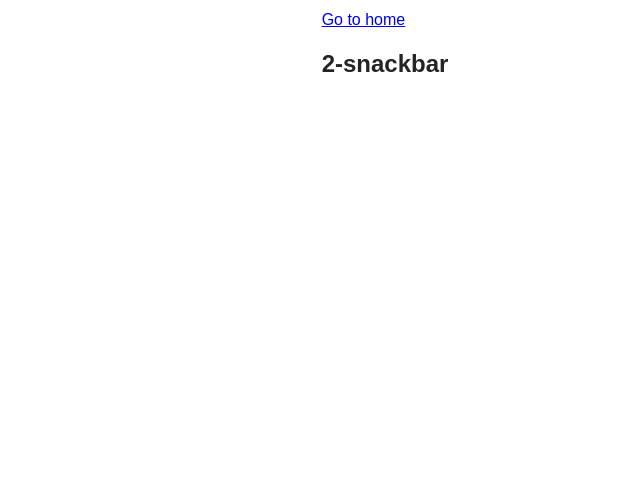
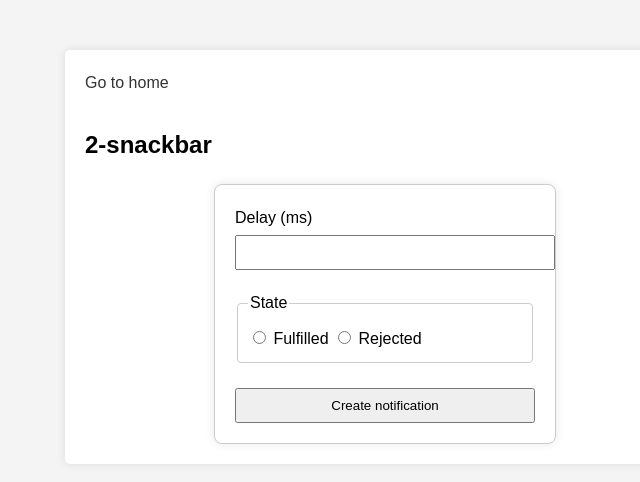
Before and after one commit to Viktor2024S/goit-js-hw-10, a website built with Vite: page src/2-snackbar.html in a window 1280 px wide. Shown: the whole page, without its empty margins (255-895 px from the left). Built offline with nearby package versions, Linux system fonts and the light colour scheme; a script that the page names is missing.

Commit message:
task-2 done

```diff
--- a/src/2-snackbar.html
+++ b/src/2-snackbar.html
@@ -4,14 +4,39 @@
     <meta charset="UTF-8" />
     <meta http-equiv="X-UA-Compatible" content="IE=edge" />
     <meta name="viewport" content="width=device-width, initial-scale=1.0" />
-    <link rel="stylesheet" href="./css/styles.css" />
+    <link rel="stylesheet" href="./css/styles-bar.css" />
+    <link
+      rel="stylesheet"
+      href="https://cdn.jsdelivr.net/npm/izitoast/dist/css/iziToast.min.css"
+    />
     <title>2-snackbar</title>
   </head>
   <body>
     <section>
       <a href="./index.html">Go to home</a>
       <h1>2-snackbar</h1>
+      <form class="form" id="promiseForm">
+        <label>
+          Delay (ms)
+          <input type="number" name="delay" required />
+        </label>
+
+        <fieldset>
+          <legend>State</legend>
+          <label>
+            <input type="radio" name="state" value="fulfilled" required />
+            Fulfilled
+          </label>
+          <label>
+            <input type="radio" name="state" value="rejected" required />
+            Rejected
+          </label>
+        </fieldset>
+
+        <button type="submit">Create notification</button>
+      </form>
     </section>
-    <script type="module" src="./js/2-snackbar.js"></script>
+    <script src="https://cdn.jsdelivr.net/npm/izitoast/dist/js/iziToast.min.js"></script>
+    <script src="./js/2-snackbar.js"></script>
   </body>
 </html>
--- /dev/null
+++ b/src/css/styles-bar.css
@@ -0,0 +1,81 @@
+.header {
+  padding: 20px 0;
+}
+
+.nav-list {
+  display: flex;
+  align-items: center;
+  justify-content: flex-end;
+  gap: 40px;
+}
+
+.nav-link {
+  font-weight: 500;
+  letter-spacing: 0.02em;
+  line-height: 1.5;
+}
+
+.nav-link:hover,
+.nav-link:focus {
+  color: #747bff;
+}
+
+/*  */
+body {
+  font-family: Arial, sans-serif;
+  line-height: 1.6;
+  margin: 0;
+  padding: 20px;
+  background: #f4f4f4;
+}
+
+section {
+  background: #fff;
+  padding: 20px;
+  border-radius: 5px;
+  box-shadow: 0 0 10px rgba(0, 0, 0, 0.1);
+  max-width: 600px;
+  margin: 30px auto;
+}
+
+a {
+  text-decoration: none;
+  color: #333;
+  margin-bottom: 10px;
+  display: inline-block;
+}
+
+h1 {
+  font-size: 24px;
+  margin-bottom: 20px;
+}
+
+.form {
+  display: flex;
+  flex-direction: column;
+  max-width: 300px;
+  margin: 0 auto;
+  padding: 20px;
+  border: 1px solid #ccc;
+  border-radius: 8px;
+  background: #fff;
+  box-shadow: 0 0 10px rgba(0, 0, 0, 0.1);
+}
+
+.form label,
+.form fieldset {
+  margin-bottom: 20px;
+}
+
+.form input[type='number'],
+.form button {
+  width: 100%;
+  padding: 8px;
+  margin-top: 5px;
+}
+
+fieldset {
+  border: 1px solid #ccc;
+  padding: 10px;
+  border-radius: 4px;
+}
--- a/src/js/2-snackbar.js
+++ b/src/js/2-snackbar.js
@@ -0,0 +1,32 @@
+document
+  .getElementById('promiseForm')
+  .addEventListener('submit', function (event) {
+    event.preventDefault();
+
+    const delay = Number(this.delay.value);
+    const state = this.state.value;
+
+    const promise = new Promise((resolve, reject) => {
+      setTimeout(() => {
+        if (state === 'fulfilled') {
+          resolve(delay);
+        } else {
+          reject(delay);
+        }
+      }, delay);
+    });
+
+    promise
+      .then(delay => {
+        iziToast.success({
+          title: 'Success',
+          message: `✅ Fulfilled promise in ${delay}ms`,
+        });
+      })
+      .catch(delay => {
+        iziToast.error({
+          title: 'Error',
+          message: `❌ Rejected promise in ${delay}ms`,
+        });
+      });
+  });
```
Also changed, not shown: src/css/header.css (deleted, +0 -21 lines), src/index.html (+1 -1 lines).
